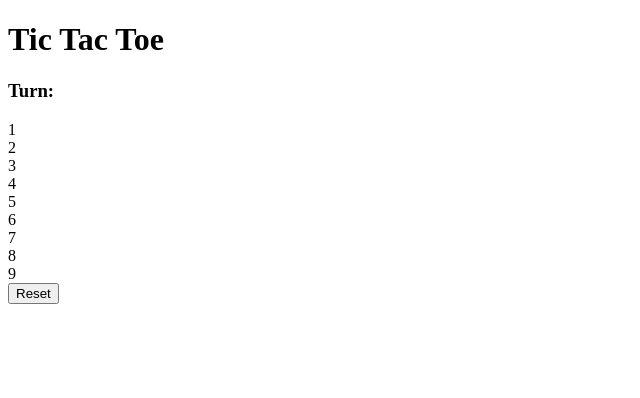
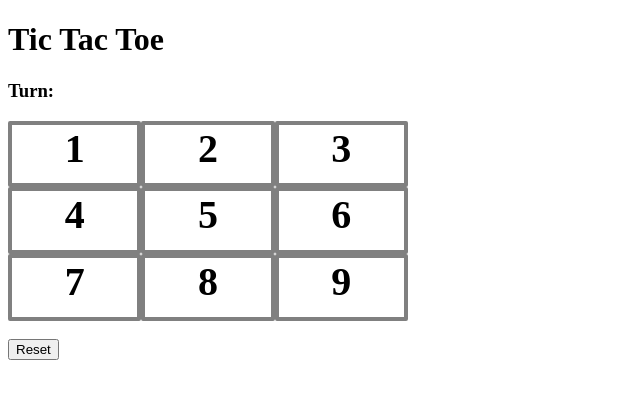
Before and after one commit to ahmarcode/tic-tac-toe, a plain HTML site: page index.html in a window 1280 px wide. Shown: the whole page, without its empty margins (0-640 px from the left). Drawn offline with Linux system fonts and the light colour scheme.

Commit message:
added dispay grid to the container, and flex to each item, with some styling

```diff
--- a/index.html
+++ b/index.html
@@ -11,16 +11,16 @@
     <h1>Tic Tac Toe</h1>
     <h3>Turn: <span></span></h3>
     <div id="container">
-        <div class="item">1</div>
-        <div class="item">2</div>
-        <div class="item">3</div>
-        <div class="item">4</div>
-        <div class="item">5</div>
-        <div class="item">6</div>
-        <div class="item">7</div>
-        <div class="item">8</div>
-        <div class="item">9</div>
-    </div>
+        <div id="ele1" class="item">1</div>
+        <div id="ele2" class="item">2</div>
+        <div id="ele3" class="item">3</div>
+        <div id="ele4" class="item">4</div>
+        <div id="ele5" class="item">5</div>
+        <div id="ele6" class="item">6</div>
+        <div id="ele7" class="item">7</div>
+        <div id="ele8" class="item">8</div>
+        <div id="ele9" class="item">9</div>
+    </div><br>
     <button>Reset</button>
 </body>
 </html>
--- a/styles.css
+++ b/styles.css
@@ -0,0 +1,17 @@
+#container {
+    /* background-color: black; */
+    display: grid;
+    height: 200px;
+    width: 400px;
+    grid-template-columns: repeat(3, 1fr);
+    grid-template-rows: repeat(3, 1fr);
+}
+
+.item{
+    border: 4px solid grey;
+    border-radius: 2px;
+    font-weight: bold;
+    font-size: 40px;
+    display: flex;
+    justify-content: center;
+}
```
